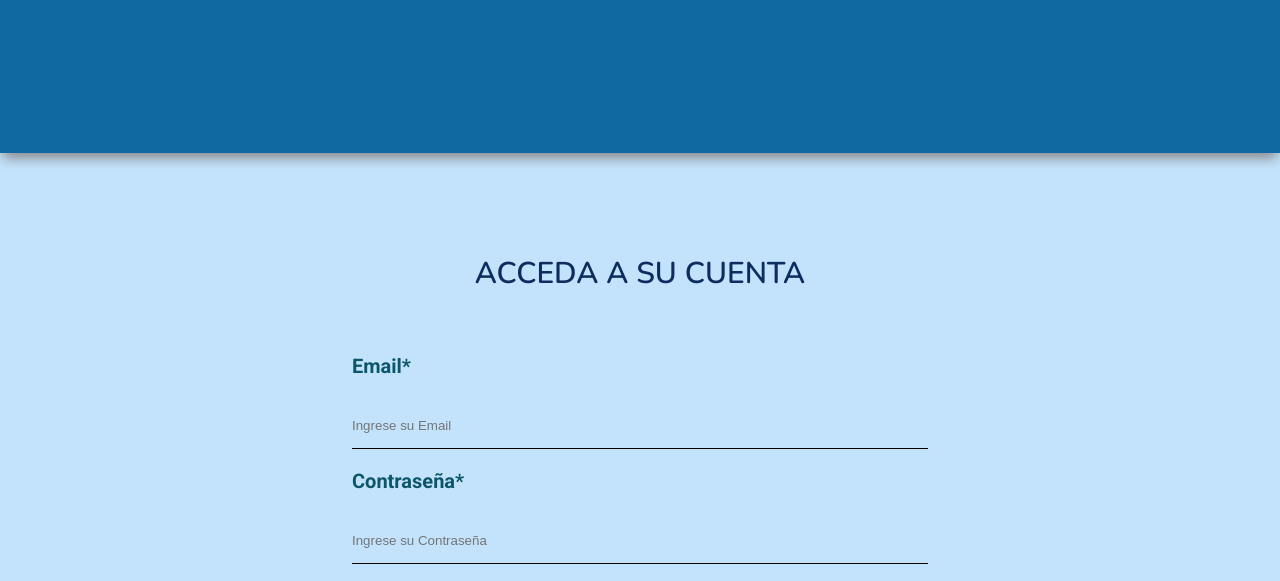
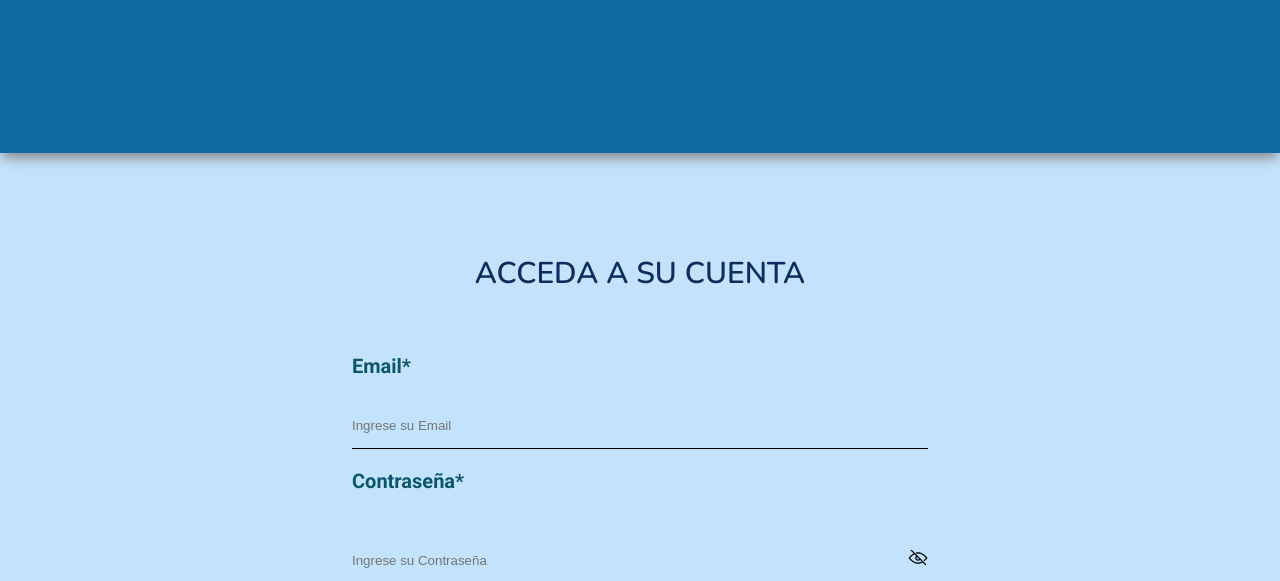
Before and after one commit to ian-cuba/Proyecto_CaC, a plain HTML site: page login.html in a window 1280 px wide. Shown: the part 337-918 px from the top of the page. Drawn offline with nearby package versions, Linux system fonts and the light colour scheme; some packages are replaced by stand-ins of ours; a script that the page names is missing.

Commit message:
se creo la visualizacion del password

```diff
--- a/css/styles.css
+++ b/css/styles.css
@@ -1083,7 +1083,19 @@ select:focus {
     width: 75%;
     margin:-2% auto 5% auto;
 }
+.showP{
+    display: flex;
+    flex-direction: row-reverse;
+}
+.showP .showPassword{
+    width: 20px;
+    cursor: pointer;
+    margin: 3rem 0;
+    position: absolute;
+}
 
+
+/*  */
 .span-text, .form-register__input span {
     color: var(--negro);
 }
@@ -1102,6 +1114,7 @@ select:focus {
     .formLogin{
         width: 100%;
     }
+
 }
 
 /* errores de validacion */
--- a/js/validate.js
+++ b/js/validate.js
@@ -21,6 +21,26 @@ function login() {
             password.classList.remove("error");
         }
     }
+}
+
+//control de visualizacion del password
+
+function showPassword(){
+    let password = document.getElementById(`passwordLogin`) ;
+    let imgEye = document.getElementById(`eye`)
+    let eye = "./img/login/ojo.png" ;
+    let notEye = "./img/login/ver.png"
+
+    if(password.type===`password`){
+        password.type=`text`
+        imgEye.src=notEye
+    }else{
+        if(password.type===`text`){
+            password.type=`password`
+            imgEye.src=eye
+        }
+    }
+
 }
 
 // Validacion del correo de login
--- a/login.html
+++ b/login.html
@@ -88,6 +88,10 @@
 
                         <!--  -->
                         <label for="exampleInputPassword1" class="form-label">Contraseña*</label>
+                        <div class="showP">
+
+                        <img src="./img/login/ojo.png" alt="" class="showPassword" onclick="showPassword()" id="eye">
+                        </div>
                         <input id="passwordLogin" type="password" class="form-control" id="exampleInputPassword1"
                             placeholder="Ingrese su Contraseña">
 
```
Also changed, not shown: img/login/ojo.png (added), img/login/ver.png (added), 1 other file.
